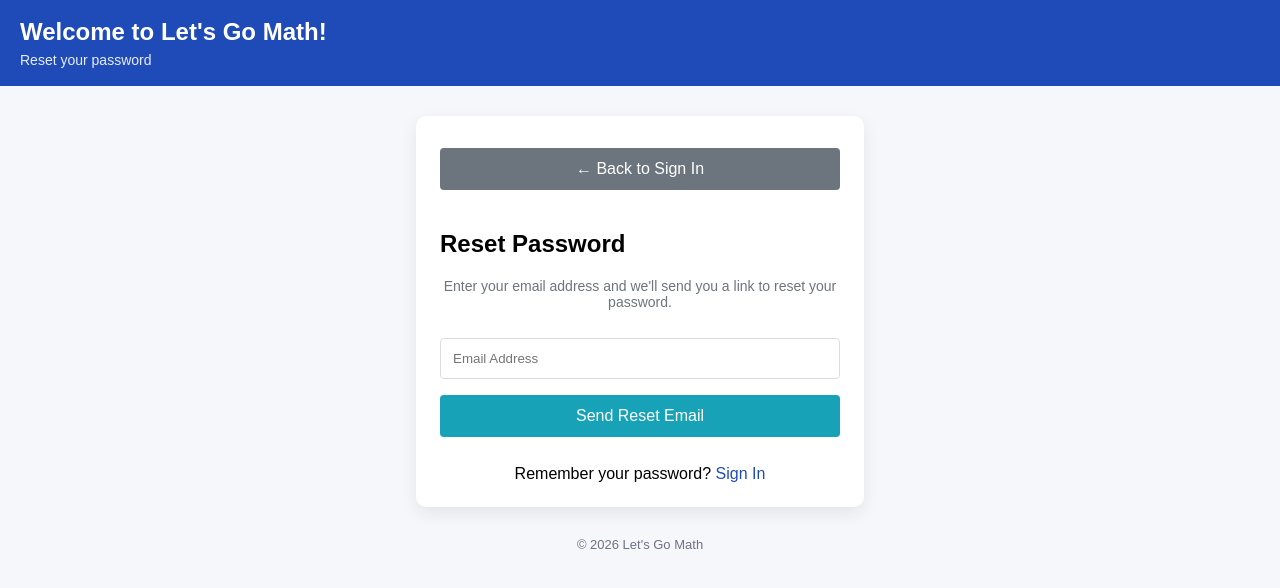
After one commit to LucasDeutsch11/Let-s-Go-Math-, a Flask app: page /reset-password in a window 1280 px wide. The commit adds this page. Shown: the top 588 px of the page. Run offline with Flask 3, Linux system fonts and the light colour scheme; some libraries are stand-ins or nearby versions.

Commit message:
Reset password option

```diff
--- a/app.py
+++ b/app.py
@@ -38,6 +38,10 @@ def login():
 @app.route("/signup", methods=["GET"])
 def signup():
     return render_template("signup.html")
+
+@app.route("/reset-password", methods=["GET"])
+def reset_password():
+    return render_template("reset_password.html")
 
 @app.route("/api/sessionLogin", methods=["POST"])
 def session_login():
--- a/templates/login.html
+++ b/templates/login.html
@@ -98,6 +98,10 @@
             <button onclick="login()" class="login-btn">Sign In</button>
         </div>
 
+        <div style="text-align: center; margin-top: 10px;">
+            <a href="/reset-password" style="color: #17a2b8; text-decoration: none; font-size: 14px;">Forgot your password?</a>
+        </div>
+
         <div style="text-align: center; margin-top: 15px;">
             Don't have an account? <a href="/signup" style="color: #1f4bb8; text-decoration: none;">Sign Up</a>
         </div>
--- /dev/null
+++ b/templates/reset_password.html
@@ -0,0 +1,201 @@
+<!DOCTYPE html>
+<html lang="en">
+<head>
+    <meta charset="UTF-8" />
+    <meta name="viewport" content="width=device-width, initial-scale=1.0" />
+    <title>Reset Password - Let's Go Math!</title>
+
+    <style>
+        body {
+            font-family: Arial, sans-serif;
+            background: #f5f7fb;
+            margin: 0;
+            padding: 0;
+        }
+        header {
+            background: #1f4bb8;
+            color: white;
+            padding: 18px 20px;
+        }
+        .container {
+            max-width: 400px;
+            margin: 30px auto;
+            background: white;
+            padding: 24px;
+            border-radius: 10px;
+            box-shadow: 0 6px 18px rgba(0,0,0,0.08);
+        }
+        h1 {
+            margin: 0;
+            font-size: 24px;
+        }
+        .subtitle {
+            margin-top: 6px;
+            opacity: 0.9;
+            font-size: 14px;
+        }
+        input {
+            width: 100%;
+            padding: 12px;
+            margin: 8px 0;
+            border: 1px solid #ddd;
+            border-radius: 4px;
+            box-sizing: border-box;
+        }
+        button {
+            width: 100%;
+            padding: 12px;
+            margin: 8px 0;
+            border: none;
+            border-radius: 4px;
+            cursor: pointer;
+            font-size: 16px;
+        }
+        .reset-btn {
+            background: #17a2b8;
+            color: white;
+        }
+        .back-btn {
+            background: #6c757d;
+            color: white;
+            margin-bottom: 20px;
+        }
+        button:hover {
+            opacity: 0.9;
+        }
+        .form-section {
+            margin: 20px 0;
+        }
+        .login-link {
+            text-align: center;
+            margin-top: 15px;
+        }
+        .login-link a {
+            color: #1f4bb8;
+            text-decoration: none;
+        }
+        .login-link a:hover {
+            text-decoration: underline;
+        }
+        .info-text {
+            color: #6c757d;
+            font-size: 14px;
+            margin-bottom: 15px;
+            text-align: center;
+        }
+        footer {
+            text-align: center;
+            margin: 18px 0 30px;
+            color: #6c7384;
+            font-size: 13px;
+        }
+        .success-message {
+            background: #d4edda;
+            color: #155724;
+            padding: 12px;
+            border-radius: 4px;
+            margin: 15px 0;
+            text-align: center;
+            display: none;
+        }
+    </style>
+</head>
+<body>
+    <header>
+        <h1>Welcome to Let's Go Math!</h1>
+        <div class="subtitle">Reset your password</div>
+    </header>
+
+    <main class="container">
+        <form action="/login" method="GET">
+            <button type="submit" class="back-btn">← Back to Sign In</button>
+        </form>
+
+        <h2>Reset Password</h2>
+
+        <div class="info-text">
+            Enter your email address and we'll send you a link to reset your password.
+        </div>
+
+        <div class="form-section">
+            <input type="email" id="email" placeholder="Email Address" required />
+            <button onclick="sendResetEmail()" class="reset-btn">Send Reset Email</button>
+        </div>
+
+        <div id="successMessage" class="success-message">
+            Reset email sent! Check your inbox and follow the instructions to reset your password.
+        </div>
+
+        <div class="login-link">
+            Remember your password? <a href="/login">Sign In</a>
+        </div>
+    </main>
+
+    <footer>
+        © 2026 Let's Go Math
+    </footer>
+
+<script type="module">
+  // Import the functions you need from the SDKs you need
+  import { initializeApp } from "https://www.gstatic.com/firebasejs/12.9.0/firebase-app.js";
+  import {
+    getAuth,
+    sendPasswordResetEmail
+  } from "https://www.gstatic.com/firebasejs/12.9.0/firebase-auth.js";
+
+  const firebaseConfig = {
+    apiKey: "AIzaSyC6L5r62_GVoEWCmkw_hm2Crcu6o5EhwmA",
+    authDomain: "lets-go-math.firebaseapp.com",
+    projectId: "lets-go-math",
+    storageBucket: "lets-go-math.firebasestorage.app",
+    messagingSenderId: "358881808064",
+    appId: "1:358881808064:web:85550f97b17bdc0d1f6725",
+  };
+
+  const app = initializeApp(firebaseConfig);
+  const auth = getAuth(app);
+
+  window.sendResetEmail = async function () {
+    const email = document.getElementById("email").value.trim();
+
+    if (!email) {
+        alert("Please enter your email address");
+        return;
+    }
+
+    if (!/^[^\s@]+@[^\s@]+\.[^\s@]+$/.test(email)) {
+        alert("Please enter a valid email address");
+        return;
+    }
+
+    try {
+        await sendPasswordResetEmail(auth, email);
+
+        // Show success message
+        document.getElementById("successMessage").style.display = "block";
+
+        // Clear the email field
+        document.getElementById("email").value = "";
+
+        // Optional: redirect to login after a delay
+        setTimeout(() => {
+            window.location.href = "/login";
+        }, 3000);
+
+    } catch (error) {
+        console.error("Error sending reset email:", error);
+
+        if (error.code === 'auth/user-not-found') {
+            alert("No account found with this email address. Please check your email or sign up for a new account.");
+        } else if (error.code === 'auth/invalid-email') {
+            alert("Please enter a valid email address.");
+        } else if (error.code === 'auth/too-many-requests') {
+            alert("Too many reset requests. Please try again later.");
+        } else {
+            alert("Error sending reset email: " + error.message);
+        }
+    }
+  };
+</script>
+</body>
+</html>
```
